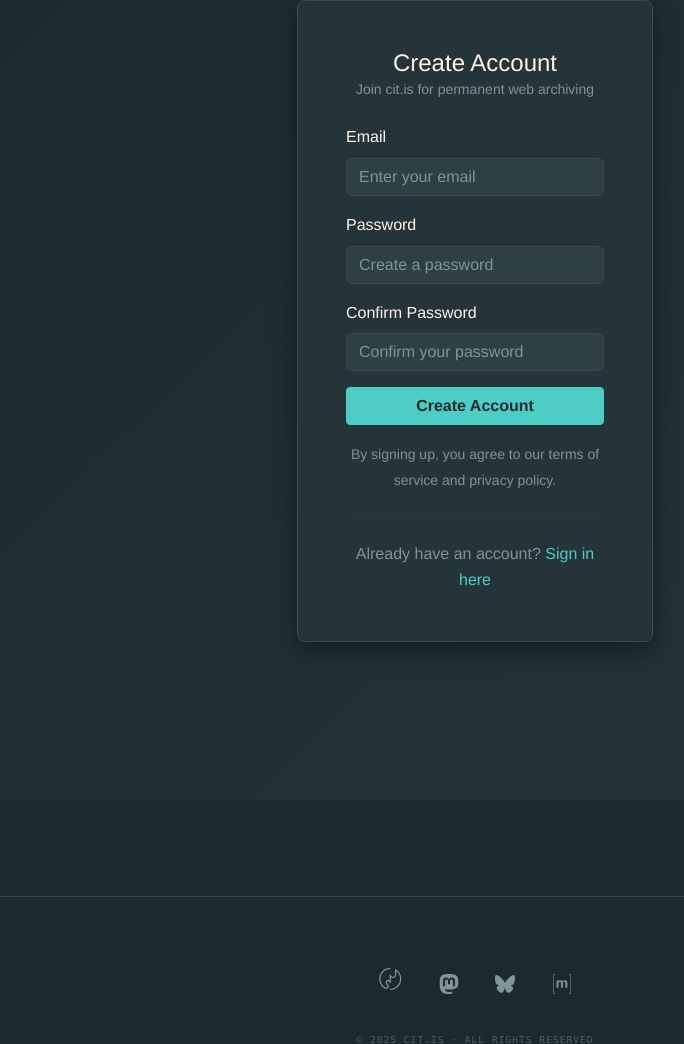
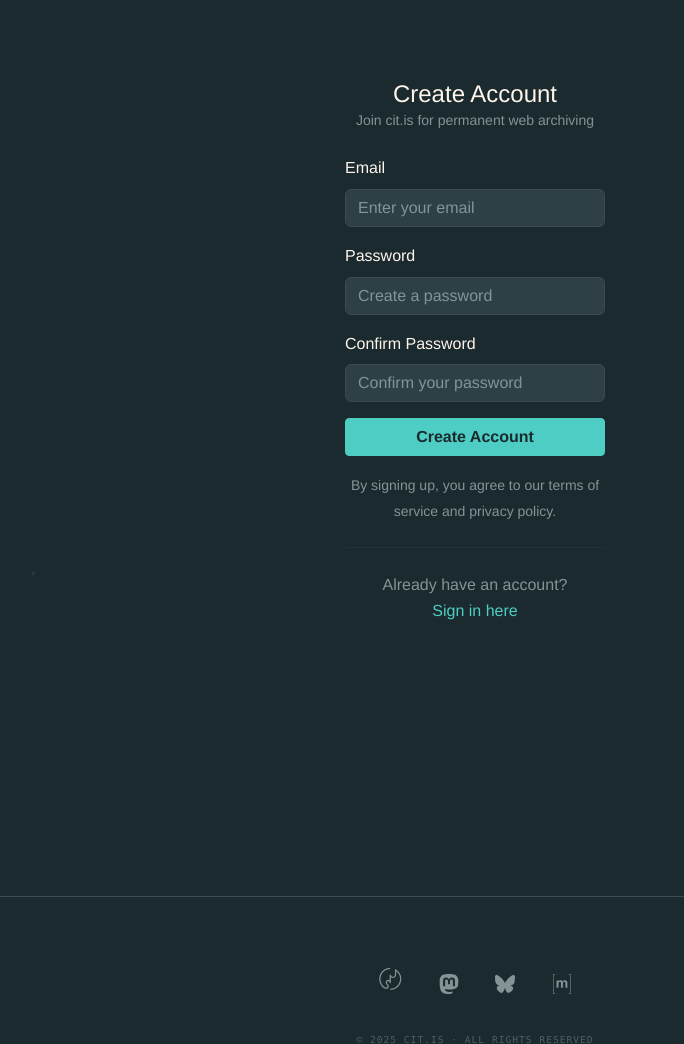
Before and after one commit to sij-ai/citis, a Django app: template templates/account/signup.html in a window 1280 px wide. Shown: the part 83-1127 px from the top of the page, without its empty margins (165-849 px from the left). Run offline with Django 5.2, Linux system fonts and the light colour scheme; the template is opened without the code that fills it, so the values that code supplies are empty; some libraries are stand-ins or nearby versions.

Commit message:
Refactor authentication page styles for improved aesthetics and consistency
- Updated the auth container to include padding and removed the gradient background for a cleaner look.
- Modified the auth card styles to use a transparent background, remove borders, and eliminate shadows.
- Adjusted text formatting in login and signup pages for better readability.

```diff
--- a/templates/account/login.html
+++ b/templates/account/login.html
@@ -91,7 +91,7 @@
 
                         <div class="text-center">
                             <p class="text-subtle mb-0">
-                                Don't have an account?
+                                Don't have an account?<br>
                                 <a href="{% url 'account_signup' %}" class="text-decoration-none">
                                     Sign up here
                                 </a>
--- a/templates/account/signup.html
+++ b/templates/account/signup.html
@@ -53,7 +53,7 @@
 
                         <div class="text-center">
                             <p class="text-subtle mb-0">
-                                Already have an account?
+                                Already have an account?<br>
                                 <a href="{% url 'account_login' %}" class="text-decoration-none">
                                     Sign in here
                                 </a>
--- a/templates/base.html
+++ b/templates/base.html
@@ -468,14 +468,14 @@
 
         /* Auth pages */
         .auth-container {
-            background: linear-gradient(135deg, var(--bg-primary) 0%, var(--bg-secondary) 100%);
             min-height: 100vh;
+            padding-top: 2rem;
         }
 
         .auth-card {
-            background: var(--bg-secondary);
-            border: 1px solid var(--border-subtle);
-            box-shadow: 0 8px 24px var(--shadow-color);
+            background: transparent;
+            border: none;
+            box-shadow: none;
         }
 
         /* Utility classes */
```
